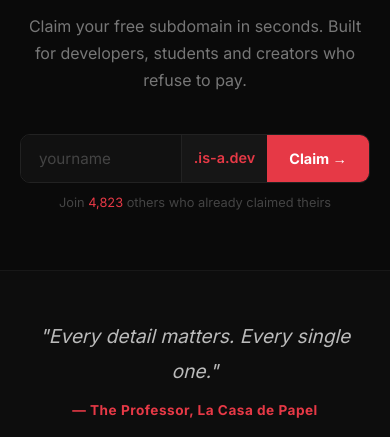
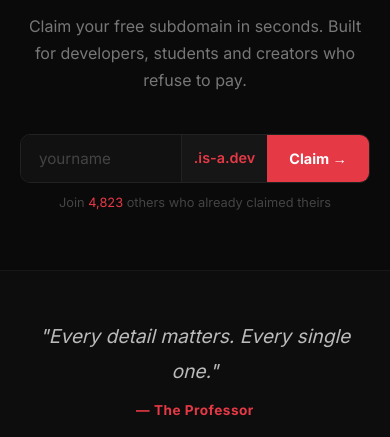
Before and after one commit to profx-ctrl/professor-domains, a website: page public/index.html in a window 390 px wide. Shown: the part 407-844 px from the top of the page. Drawn offline with nearby package versions, Linux system fonts and the light colour scheme; no server answers.

```diff
--- a/public/index.html
+++ b/public/index.html
@@ -304,7 +304,7 @@
 
   <section class="quote-section">
     <p class="quote-text" id="quote">"The best plans are the ones that leave nothing to chance."</p>
-    <p class="quote-author">— The Professor, La Casa de Papel</p>
+    <p class="quote-author">— The Professor</p>
   </section>
 
   <section class="stats">
```
